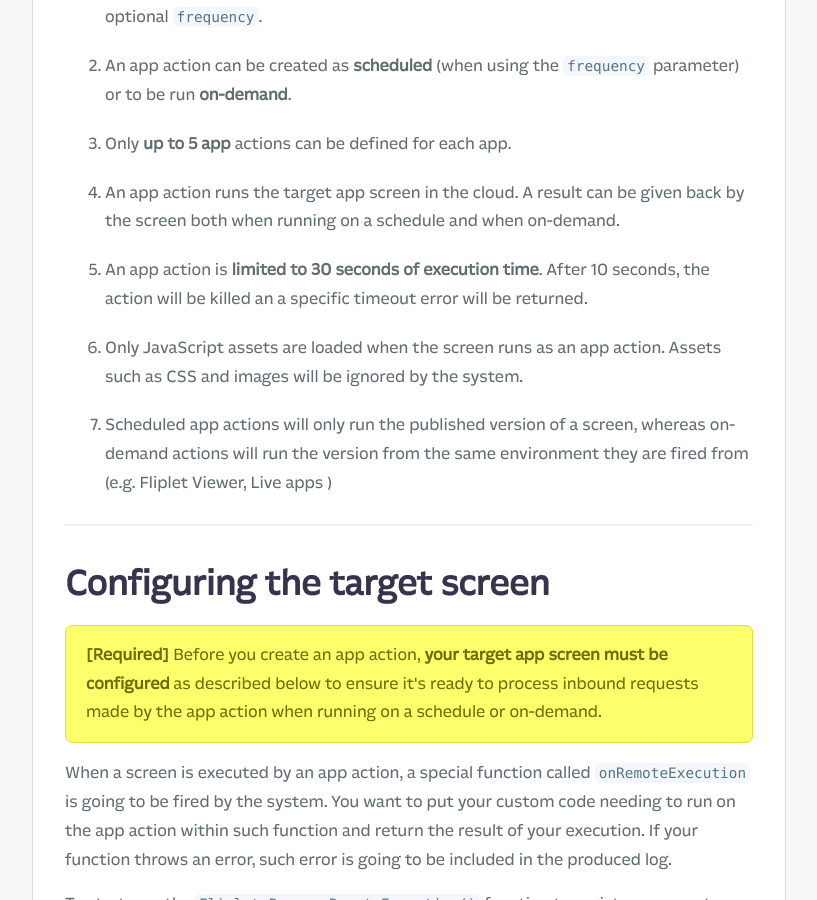
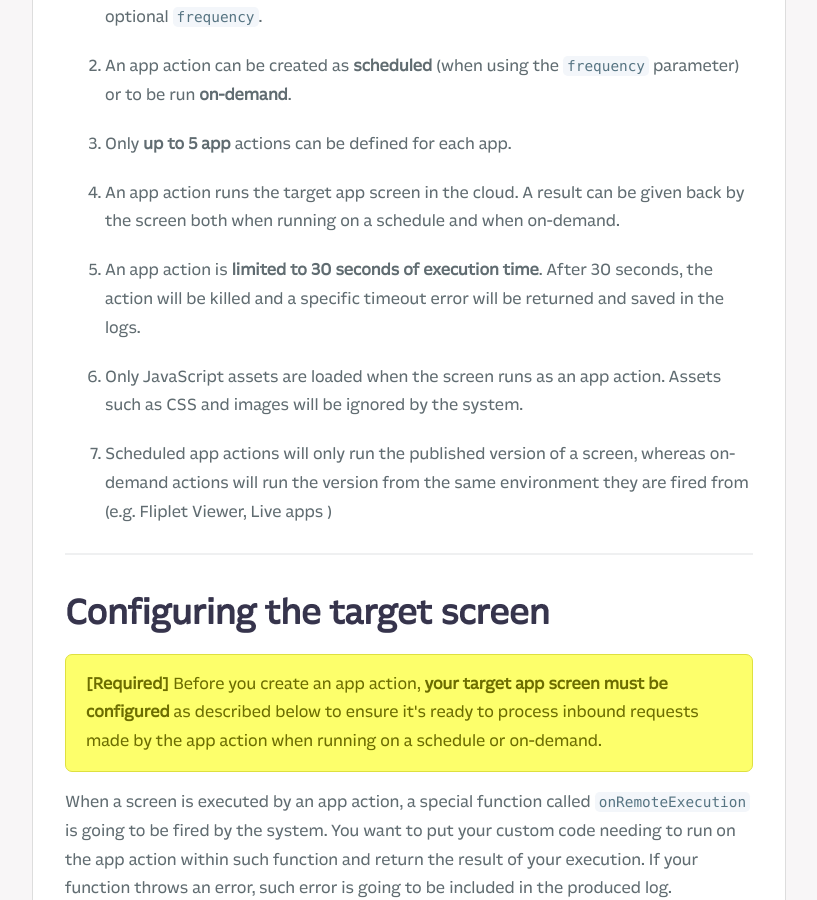
Before and after one commit to Fliplet/fliplet-cli, a Jekyll site: the page built from docs/API/core/app-actions.md, in a window 1280 px wide and 900 px high, scrolled down 1168 px. Shown: the whole window, without its empty margins (254-1071 px from the left). Built offline with Jekyll 4.4.1, drawn with Linux system fonts in a browser that asks for light colours; nearby versions of some CDN libraries; our own code applies the rules of GitHub Pages for plain Markdown files; library files that are not in the unit come from our copies; comment, search, counter and statistics services are not loaded; a style sheet for code colours, icons or effects is not loaded.

Commit message:
copy update

```diff
--- a/docs/API/core/app-actions.md
+++ b/docs/API/core/app-actions.md
@@ -26,7 +26,7 @@ The **App Actions** library allows you to configure app screens to run automatic
 2. An app action can be created as **scheduled** (when using the `frequency` parameter) or to be run **on-demand**.
 3. Only **up to 5 app** actions can be defined for each app.
 4. An app action runs the target app screen in the cloud. A result can be given back by the screen both when running on a schedule and when on-demand.
-5. An app action is **limited to 30 seconds of execution time**. After 10 seconds, the action will be killed an a specific timeout error will be returned.
+5. An app action is **limited to 30 seconds of execution time**. After 30 seconds, the action will be killed and a specific timeout error will be returned and saved in the logs.
 6. Only JavaScript assets are loaded when the screen runs as an app action. Assets such as CSS and images will be ignored by the system.
 7. Scheduled app actions will only run the published version of a screen, whereas on-demand actions will run the version from the same environment they are fired from (e.g. Fliplet Viewer, Live apps  )
 
```
